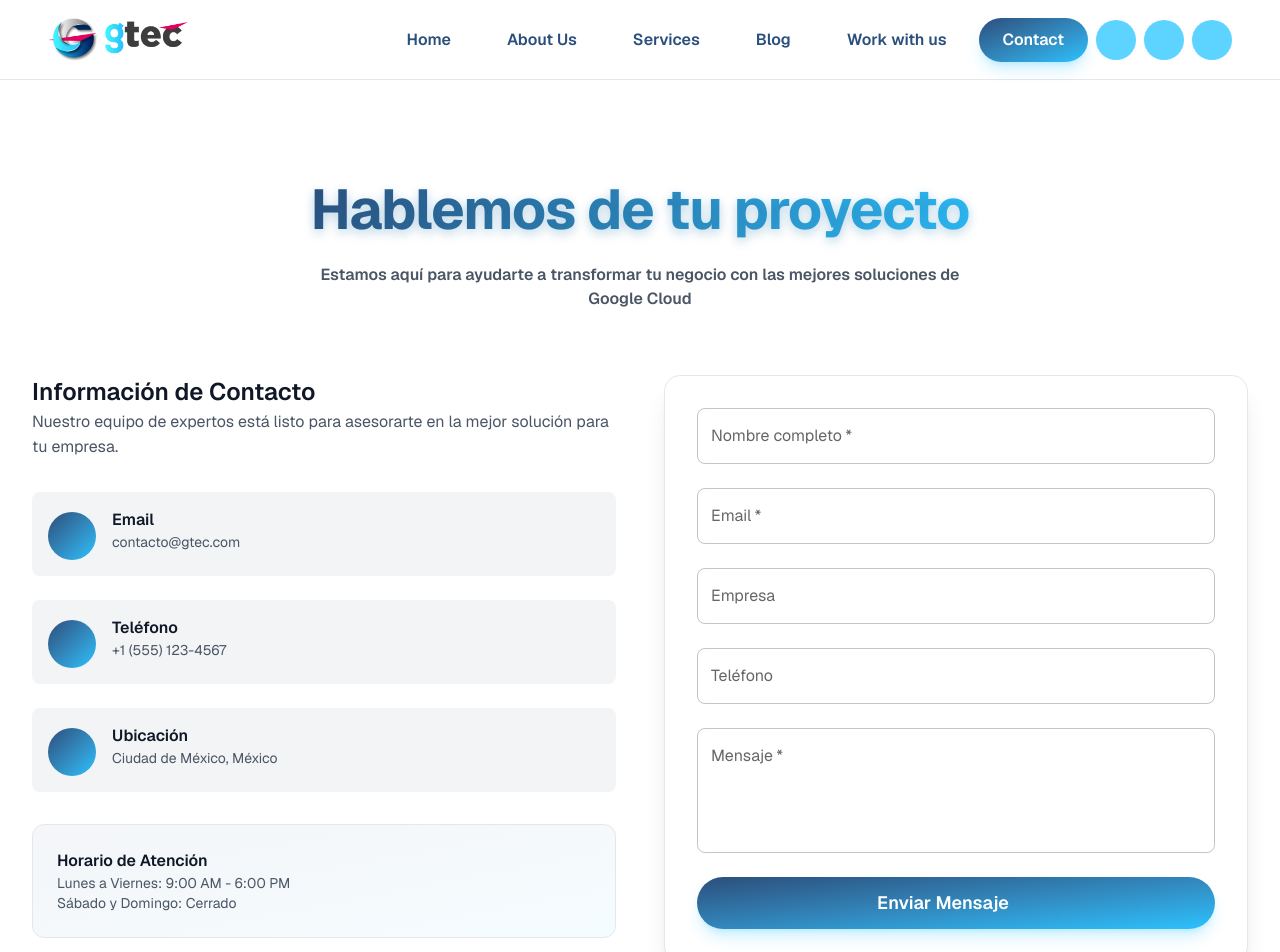
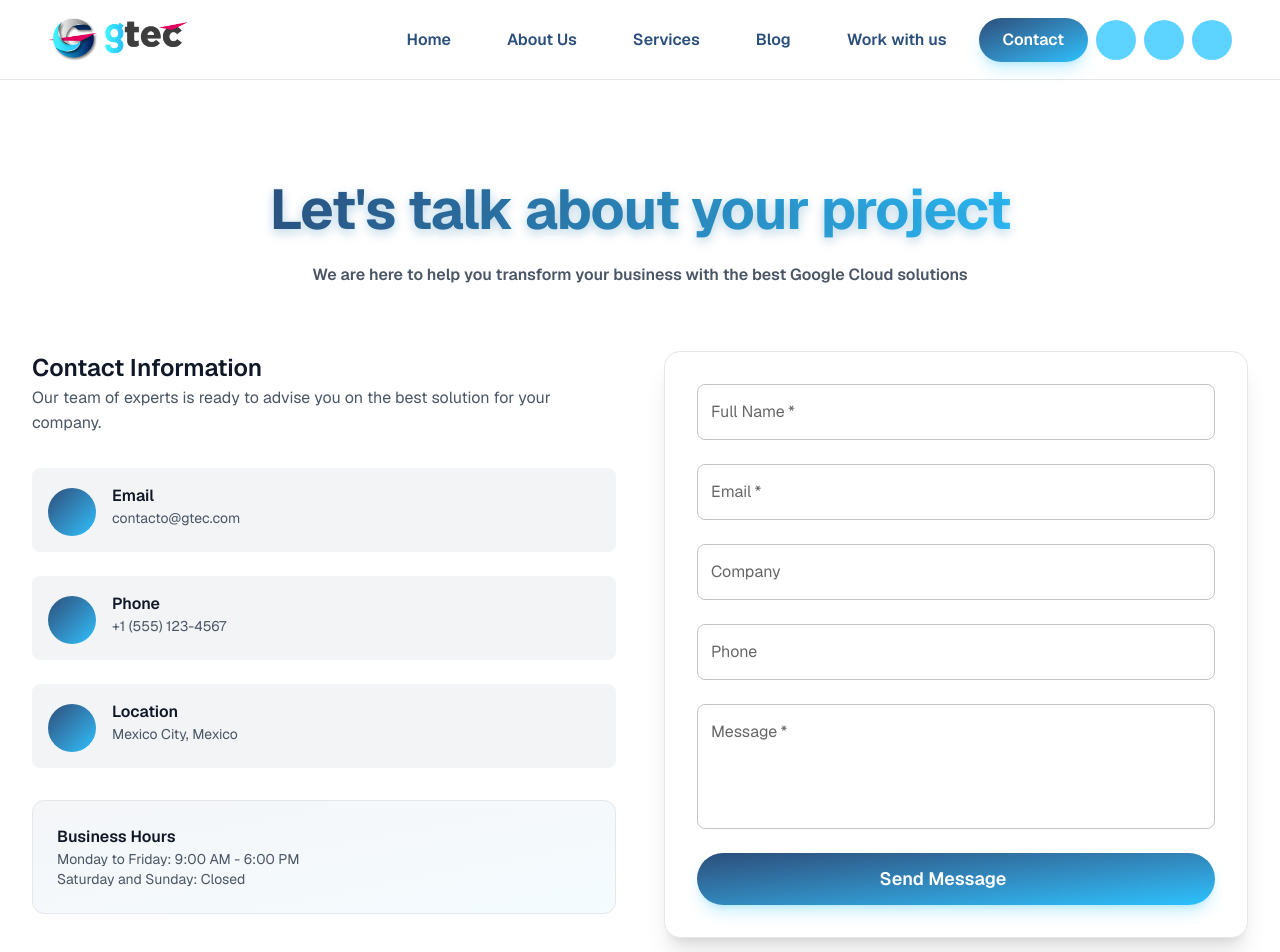
Before and after one commit to miguelfb19/tiburones-gtec-mockup, a Next.js app: page /en/contact in a window 1280 px wide. Shown: the top 952 px of the page. Built offline with nearby package versions, Linux system fonts and the light colour scheme; some icons are missing.

Commit message:
intl contact page

```diff
--- a/src/app/[lang]/contact/page.tsx
+++ b/src/app/[lang]/contact/page.tsx
@@ -1,6 +1,6 @@
 import { ContactMain } from '@/components/sections/contact/ContactMain';
 import { Metadata } from 'next';
-import { hasLocale } from '@/lib/dictionaries';
+import { getDictionary, hasLocale, type Locale } from '@/lib/dictionaries';
 import { notFound } from 'next/navigation';
 
 export const metadata: Metadata = {
@@ -20,9 +20,11 @@ export default async function ContactPage({ params }: PageProps) {
     notFound();
   }
 
+  const dict = await getDictionary(lang as Locale);
+
   return (
     <main>
-      <ContactMain />
+      <ContactMain dict={dict} />
     </main>
   );
 }
--- a/src/components/sections/contact/ContactItems.tsx
+++ b/src/components/sections/contact/ContactItems.tsx
@@ -4,8 +4,13 @@ import PhoneIcon from "@mui/icons-material/Phone";
 import LocationOnIcon from "@mui/icons-material/LocationOn";
 import { Typography } from "@mui/material";
 import { useTheme } from "@mui/material/styles";
+import { getDictionary } from "@/lib/dictionaries";
 
-export const ContactItems = () => {
+interface Props {
+  readonly dict: Awaited<ReturnType<typeof getDictionary>>;
+}
+
+export const ContactItems = ({ dict }: Props) => {
   const theme = useTheme();
   const isDark = theme.palette.mode === "dark";
 
@@ -26,7 +31,7 @@ export const ContactItems = () => {
             variant="h6"
             className={`font-semibold mb-1 ${isDark ? "text-white" : "text-gray-900"}`}
           >
-            Email
+            {dict.contactPage.contacts.emailLabel}
           </Typography>
           <Typography
             variant="body2"
@@ -52,7 +57,7 @@ export const ContactItems = () => {
             variant="h6"
             className={`font-semibold mb-1 ${isDark ? "text-white" : "text-gray-900"}`}
           >
-            Teléfono
+            {dict.contactPage.contacts.phoneLabel}
           </Typography>
           <Typography
             variant="body2"
@@ -78,13 +83,13 @@ export const ContactItems = () => {
             variant="h6"
             className={`font-semibold mb-1 ${isDark ? "text-white" : "text-gray-900"}`}
           >
-            Ubicación
+            {dict.contactPage.contacts.locationLabel}
           </Typography>
           <Typography
             variant="body2"
             className={isDark ? "text-gray-300" : "text-gray-600"}
           >
-            Ciudad de México, México
+            {dict.contactPage.contacts.addressValue}
           </Typography>
         </div>
       </motion.div>
--- a/src/components/sections/contact/ContactMain.tsx
+++ b/src/components/sections/contact/ContactMain.tsx
@@ -5,8 +5,13 @@ import { GradientTitle } from "@/components/ui/GradientTitle";
 import { FadeIn } from "../../animations/FadeIn";
 import { ContactItems } from "./ContactItems";
 import { Form } from "./Form";
+import { getDictionary } from "@/lib/dictionaries";
 
-export function ContactMain() {
+interface Props {
+  readonly dict: Awaited<ReturnType<typeof getDictionary>>;
+}
+
+export function ContactMain({ dict }: Props) {
   const theme = useTheme();
   const isDark = theme.palette.mode === "dark";
 
@@ -19,14 +24,13 @@ export function ContactMain() {
         <FadeIn delay={0.1}>
           <div className="text-center mb-16 flex flex-col items-center gap-5">
             <GradientTitle variant="h1" component="h1">
-              Hablemos de tu proyecto
+              {dict.contactPage.title}
             </GradientTitle>
             <Typography
               variant="h6"
               className={`max-w-2xl mx-auto ${isDark ? "text-gray-300" : "text-gray-600"}`}
             >
-              Estamos aquí para ayudarte a transformar tu negocio con las
-              mejores soluciones de Google Cloud
+              {dict.contactPage.subtitle}
             </Typography>
           </div>
         </FadeIn>
@@ -40,19 +44,18 @@ export function ContactMain() {
                   variant="h4"
                   className={`font-bold mb-6 ${isDark ? "text-white" : "text-gray-900"}`}
                 >
-                  Información de Contacto
+                  {dict.contactPage.infoTitle}
                 </Typography>
                 <Typography
                   variant="body1"
                   className={`mb-8 ${isDark ? "text-gray-300" : "text-gray-600"}`}
                 >
-                  Nuestro equipo de expertos está listo para asesorarte en la
-                  mejor solución para tu empresa.
+                  {dict.contactPage.infoDescription}
                 </Typography>
               </div>
 
               {/* Contact Items */}
-              <ContactItems />
+              <ContactItems dict={dict} />
 
               {/* Horarios */}
               <div
@@ -62,22 +65,22 @@ export function ContactMain() {
                   variant="h6"
                   className={`font-semibold mb-3 ${isDark ? "text-white" : "text-gray-900"}`}
                 >
-                  Horario de Atención
+                  {dict.contactPage.scheduleTitle}
                 </Typography>
                 <Typography
                   variant="body2"
                   className={isDark ? "text-gray-300" : "text-gray-600"}
                 >
-                  Lunes a Viernes: 9:00 AM - 6:00 PM
+                  {dict.contactPage.scheduleWeekdays}
                   <br />
-                  Sábado y Domingo: Cerrado
+                  {dict.contactPage.scheduleWeekends}
                 </Typography>
               </div>
             </div>
           </FadeIn>
 
           {/* Formulario */}
-          <Form />
+          <Form dict={dict}/>
         </div>
       </div>
     </div>
--- a/src/components/sections/contact/Form.tsx
+++ b/src/components/sections/contact/Form.tsx
@@ -4,6 +4,8 @@ import { Alert, TextField, useTheme } from "@mui/material";
 import { motion } from "framer-motion";
 import SendIcon from "@mui/icons-material/Send";
 import { useState } from "react";
+
+import { getDictionary } from "@/lib/dictionaries";
 
 interface FormData {
   name: string;
@@ -13,7 +15,11 @@ interface FormData {
   message: string;
 }
 
-export const Form = () => {
+interface Props {
+  readonly dict: Awaited<ReturnType<typeof getDictionary>>;
+}
+
+export const Form = ({ dict }: Props) => {
   const theme = useTheme();
   const isDark = theme.palette.mode === "dark";
   const [submitted, setSubmitted] = useState(false);
@@ -65,14 +71,14 @@ export const Form = () => {
       >
         {submitted && (
           <Alert severity="success" className="mb-6">
-            ¡Gracias por contactarnos! Nos pondremos en contacto contigo pronto.
+            {dict.contactPage.form.successMessage}
           </Alert>
         )}
 
         <form onSubmit={handleSubmit} className="flex flex-col gap-6">
           <TextField
             fullWidth
-            label="Nombre completo"
+            label={dict.contactPage.form.nameLabel}
             name="name"
             value={formData.name}
             onChange={handleChange}
@@ -106,7 +112,7 @@ export const Form = () => {
 
           <TextField
             fullWidth
-            label="Email"
+            label={dict.contactPage.form.emailLabel}
             name="email"
             type="email"
             value={formData.email}
@@ -141,7 +147,7 @@ export const Form = () => {
 
           <TextField
             fullWidth
-            label="Empresa"
+            label={dict.contactPage.form.companyLabel}
             name="company"
             value={formData.company}
             onChange={handleChange}
@@ -174,7 +180,7 @@ export const Form = () => {
 
           <TextField
             fullWidth
-            label="Teléfono"
+            label={dict.contactPage.form.phoneLabel}
             name="phone"
             value={formData.phone}
             onChange={handleChange}
@@ -207,7 +213,7 @@ export const Form = () => {
 
           <TextField
             fullWidth
-            label="Mensaje"
+            label={dict.contactPage.form.messageLabel}
             name="message"
             value={formData.message}
             onChange={handleChange}
@@ -249,7 +255,7 @@ export const Form = () => {
             disabled={loading}
             endIcon={<SendIcon />}
           >
-            {loading ? "Enviando..." : "Enviar Mensaje"}
+            {loading ? dict.contactPage.form.sendingButton : dict.contactPage.form.sendButton}
           </Button>
         </form>
       </motion.div>
--- a/src/dictionaries/en.json
+++ b/src/dictionaries/en.json
@@ -69,19 +69,35 @@
     "vision": "Vision",
     "values": "Values"
   },
-  "contact": {
-    "title": "Contact Us",
-    "subtitle": "We're here to help",
-    "name": "Name",
-    "email": "Email",
-    "message": "Message",
-    "send": "Send message",
-    "phone": "Phone",
-    "address": "Address"
-  },
   "footer": {
     "about": "Official Google Partner with over 5 years of recognition as Great Place to Work.",
     "solutions": "Solutions",
     "contact": "Contact",
-    "rights": "All rights reserved"  }
+    "rights": "All rights reserved"
+  },
+  "contactPage": {
+    "title": "Let's talk about your project",
+    "subtitle": "We are here to help you transform your business with the best Google Cloud solutions",
+    "infoTitle": "Contact Information",
+    "infoDescription": "Our team of experts is ready to advise you on the best solution for your company.",
+    "scheduleTitle": "Business Hours",
+    "scheduleWeekdays": "Monday to Friday: 9:00 AM - 6:00 PM",
+    "scheduleWeekends": "Saturday and Sunday: Closed",
+    "form": {
+      "successMessage": "Thank you for contacting us! We will be in touch with you shortly.",
+      "nameLabel": "Full Name",
+      "emailLabel": "Email",
+      "companyLabel": "Company",
+      "phoneLabel": "Phone",
+      "messageLabel": "Message",
+      "sendingButton": "Sending...",
+      "sendButton": "Send Message"
+    },
+    "contacts": {
+      "emailLabel": "Email",
+      "phoneLabel": "Phone",
+      "locationLabel": "Location",
+      "addressValue": "Mexico City, Mexico"
+    }
+  }
 }
--- a/src/dictionaries/es.json
+++ b/src/dictionaries/es.json
@@ -69,20 +69,35 @@
     "vision": "Visión",
     "values": "Valores"
   },
-  "contact": {
-    "title": "Contáctanos",
-    "subtitle": "Estamos aquí para ayudarte",
-    "name": "Nombre",
-    "email": "Correo electrónico",
-    "message": "Mensaje",
-    "send": "Enviar mensaje",
-    "phone": "Teléfono",
-    "address": "Dirección"
-  },
   "footer": {
     "about": "Partner oficial de Google con más de 5 años de reconocimiento como Great Place to Work.",
     "solutions": "Soluciones",
     "contact": "Contacto",
     "rights": "Todos los derechos reservados"
+  },
+  "contactPage": {
+    "title": "Hablemos de tu proyecto",
+    "subtitle": "Estamos aquí para ayudarte a transformar tu negocio con las mejores soluciones de Google Cloud",
+    "infoTitle": "Información de Contacto",
+    "infoDescription": "Nuestro equipo de expertos está listo para asesorarte en la mejor solución para tu empresa.",
+    "scheduleTitle": "Horario de Atención",
+    "scheduleWeekdays": "Lunes a Viernes: 9:00 AM - 6:00 PM",
+    "scheduleWeekends": "Sábado y Domingo: Cerrado",
+    "form": {
+      "successMessage": "¡Gracias por contactarnos! Nos pondremos en contacto contigo pronto.",
+      "nameLabel": "Nombre completo",
+      "emailLabel": "Email",
+      "companyLabel": "Empresa",
+      "phoneLabel": "Teléfono",
+      "messageLabel": "Mensaje",
+      "sendingButton": "Enviando...",
+      "sendButton": "Enviar Mensaje"
+    },
+    "contacts": {
+      "emailLabel": "Email",
+      "phoneLabel": "Teléfono",
+      "locationLabel": "Ubicación",
+      "addressValue": "Ciudad de México, México"
+    }
   }
 }
```
